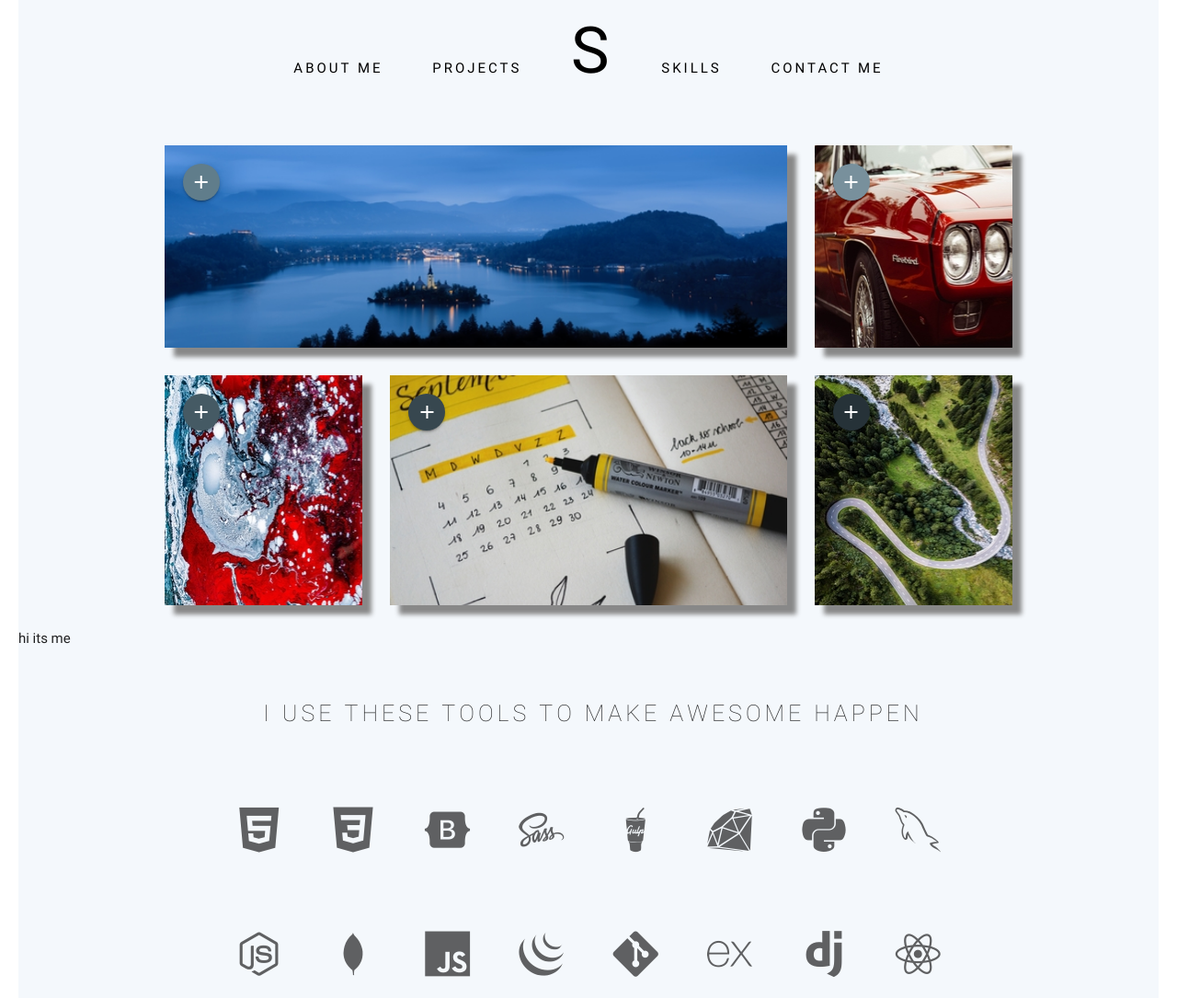
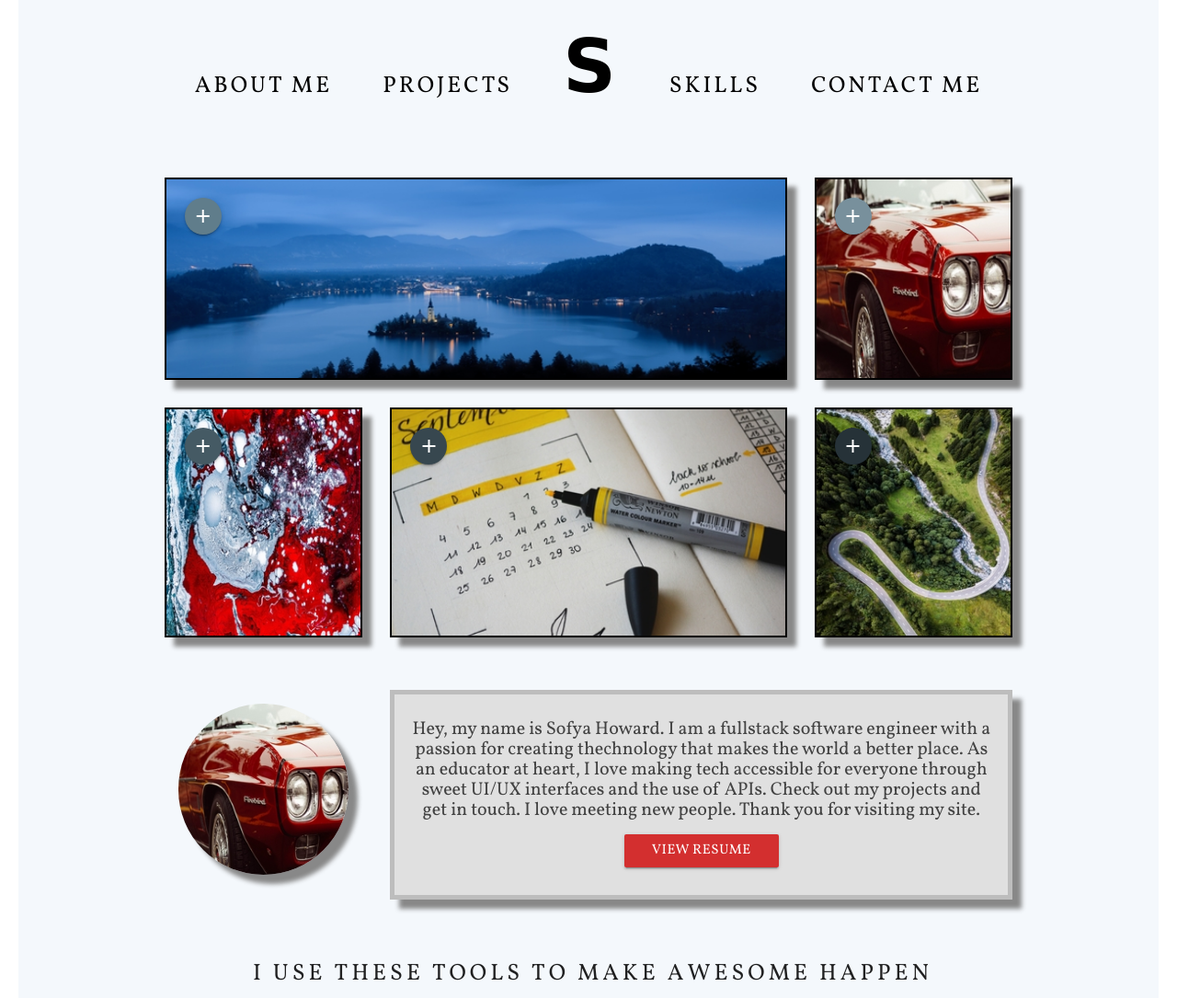
Before and after one commit to sofyahoward/portfolio, a plain HTML site: page index.html in a window 1280 px wide. Shown: the part 47-1132 px from the top of the page at 92% size. Drawn offline with nearby package versions, Linux system fonts and the light colour scheme; a web font is replaced by a local one.

```diff
--- a/index.html
+++ b/index.html
@@ -10,7 +10,9 @@
   <link href="https://fonts.googleapis.com/icon?family=Material+Icons" rel="stylesheet">
 
   <!-- TEXT FONT FOR THE WEBPAGE -->
-  <link href="https://fonts.googleapis.com/css?family=Great+Vibes" rel="stylesheet">
+  <link href="https://fonts.googleapis.com/css?family=Vollkorn" rel="stylesheet">
+
+  <link href="https://fonts.googleapis.com/css?family=Clicker+Script" rel="stylesheet">
   <!-- JQUERY CDN -->
   <script src="https://code.jquery.com/jquery-3.2.1.min.js" integrity="sha256-hwg4gsxgFZhOsEEamdOYGBf13FyQuiTwlAQgxVSNgt4=" crossorigin="anonymous"></script>
   <!-- CUSTOM JAVASCRIPT FILE -->
@@ -65,11 +67,11 @@
           </a>
           </div>
 
-          <!-- Modal Structure -->
+          <!-- Modal project 1 -->
           <div id="modal1" class="modal modal-fixed-footer">
             <div class="modal-content">
               <h4>Modal Header</h4>
-              <p>A bunch of text</p>
+              modal project 1
             </div>
             <div class="modal-footer">
               <a href="#!" class="modal-action modal-close waves-effect waves-blue btn-flat"><i class="material-icons">clear</i></a>
@@ -78,38 +80,107 @@
 
           <!-- THIS IS BOX 2 -->
           <div data-tilt data-tilt-axis class="box box2">
-            <a class="btn-floating btn-small waves-effect waves-light modal-trigger #78909c blue-grey lighten-1" href="#modal1">
+            <a class="btn-floating btn-small waves-effect waves-light modal-trigger #78909c blue-grey lighten-1" href="#modal2">
               <i class="material-icons">add</i>
             </a>
             </div>
 
+          <!--  MODAL PROJECT 2-->
+            <div id="modal2" class="modal modal-fixed-footer">
+              <div class="modal-content">
+                <h4>Modal Header</h4>
+                modal project 2
+              </div>
+              <div class="modal-footer">
+                <a href="#!" class="modal-action modal-close waves-effect waves-blue btn-flat"><i class="material-icons">clear</i></a>
+              </div>
+            </div>
+
+
           <!-- THIS IS BOX 3 -->
           <div data-tilt data-tilt-axis class="box box3">
-            <a class="btn-floating btn-small waves-effect waves-light modal-trigger #455a64 blue-grey darken-2" href="#modal1">
+            <a class="btn-floating btn-small waves-effect waves-light modal-trigger #455a64 blue-grey darken-2" href="#modal3">
               <i class="material-icons">add</i>
             </a>
             </div>
 
+          <!-- MODAL PROJECT 3 -->
+            <div id="modal3" class="modal modal-fixed-footer">
+              <div class="modal-content">
+                <h4>Modal Header</h4>
+                modal project 3
+              </div>
+              <div class="modal-footer">
+                <a href="#!" class="modal-action modal-close waves-effect waves-blue btn-flat"><i class="material-icons">clear</i></a>
+              </div>
+            </div>
+
           <!-- THIS IS BOX 4 -->
           <div data-tilt data-tilt-axis class="box box4">
-            <a class="btn-floating btn-small waves-effect waves-light modal-trigger #37474f blue-grey darken-3" href="#modal1">
+            <a class="btn-floating btn-small waves-effect waves-light modal-trigger #37474f blue-grey darken-3" href="#modal4">
               <i class="material-icons">add</i>
             </a>
             </div>
 
+            <div id="modal4" class="modal modal-fixed-footer">
+              <div class="modal-content">
+                <h4>Modal Header</h4>
+                modal project 4
+              </div>
+              <div class="modal-footer">
+                <a href="#!" class="modal-action modal-close waves-effect waves-blue btn-flat"><i class="material-icons">clear</i></a>
+              </div>
+            </div>
+
           <!-- THIS IS BOX 5 -->
           <div data-tilt data-tilt-axis class="box box5">
-            <a class="btn-floating btn-small waves-effect waves-light modal-trigger #263238 blue-grey darken-4" href="#modal1">
+            <a class="btn-floating btn-small waves-effect waves-light modal-trigger #263238 blue-grey darken-4" href="#modal5">
               <i class="material-icons">add</i>
             </a>
             </div>
         </div>
         </div>
 
+        <div id="modal5" class="modal modal-fixed-footer">
+          <div class="modal-content">
+            <h4>Modal Header</h4>
+            modal project 5
+          </div>
+          <div class="modal-footer">
+            <a href="#!" class="modal-action modal-close waves-effect waves-blue btn-flat"><i class="material-icons">clear</i></a>
+          </div>
+        </div>
+
     <!-- THIS IS ABOUT ME PAGE -->
     <div class="aboutmepage" id="aboutmepageid">
-      <p>hi its me</p>
+      <div class="cssbox">
+        <div class="box box6">
+          <img src="firebird.jpg" alt="" class="circle responsive-img myphoto">
+        </div>
+        <div class="box box7">
+          <h5 class="intro">Hey, my name is Sofya Howard. I am a fullstack software engineer with a passion for creating thechnology that makes the world a better place. As an educator at heart, I love making tech accessible for everyone through sweet UI/UX interfaces and the use of APIs. Check out my projects and get in touch. I love meeting new people.
+            Thank you for visiting my site.</h5>
+
+        <!-- RESUME BUTTON -->
+            <div class="resumebutton">
+              <a class="btn waves-effect waves-light modal-trigger  #d32f2f red darken-2" href="#modalresume">
+                View Resume
+              </a>
+            </div>
+        </div>
+      </div>
     </div>
+
+            <!-- MODAL RESUME -->
+            <div id="modalresume" class="modal modal-fixed-footer">
+              <div class="modal-content">
+                <h4>Modal Header</h4>
+                THIS IS MY RESUME
+              </div>
+              <div class="modal-footer">
+                <a href="#!" class="modal-action modal-close waves-effect waves-blue btn-flat"><i class="material-icons">clear</i></a>
+              </div>
+            </div>
 
     <!-- THIS IS MY SKILLS PAGE -->
     <div class="skillspage" id="skillspageid">
@@ -160,7 +231,14 @@
       <a href="#"><i class="fa fa-dribbble fa-3x dribble" aria-hidden="true"></i></a>
     </div>
     <a href="#" class="scrollToTop"><i class="fa fa-angle-double-up fa-3x" aria-hidden="true"></i></a>
+
+    <!--  THIS IS THE COPYWRIGHT SIGN-->
+    <div class="copywright">
+    Made in 2017 by Sofya Howard © All Rights Reserved
+    </div>
   </div>
+
+
 
   <!-- THIS IS MATERIALIZE SCRIPT -->
   <script src="https://cdnjs.cloudflare.com/ajax/libs/materialize/0.100.2/js/materialize.min.js"></script>
--- a/styles.css
+++ b/styles.css
@@ -2,6 +2,7 @@
 
 body {
   background-color: white;
+  font-family: 'Vollkorn', serif;
 }
 
 /*THIS IS THE WRAPPER FOR THE WHOLE PAGE*/
@@ -24,7 +25,7 @@
 div#top_nav {
   padding: 10px;
   text-align: center;
-
+  font-size: 25px;
 }
 
 div#top_nav li {
@@ -68,7 +69,9 @@
 }
 
 .Slogo {
-  font-size: 70px;
+  font-size: 80px;
+  font-family: 'Clicker Script', cursive;
+  font-weight: bold;
 }
 
 
@@ -79,6 +82,7 @@
   padding-right: 12%;
 }
 
+@media (min-width: 768px) {
   .cssbox{
     padding: 10px;
     display:grid;
@@ -89,6 +93,8 @@
     align-items:stretch;
 
   }
+}
+
 
  .cssbox >div{
    /*background: #eee;*/
@@ -99,6 +105,7 @@
 .cssbox >div:nth-child(odd){
   /*background: #ddd;*/
 }
+
 .box1{
   grid-column: 1/3;
   height: 220px;
@@ -107,6 +114,7 @@
   background-repeat: no-repeat;
   background-size: cover;
   opacity: 1;
+  border: 2px solid black;
 }
 .box1:hover{
   opacity: .6;
@@ -117,6 +125,7 @@
 background-image: url('firebird.jpg');
 background-repeat: no-repeat;
 background-size: cover;
+border: 2px solid black;
 }
 .box3{
 height: 250px;
@@ -124,6 +133,7 @@
 background-image: url('strawberry.jpg');
 background-repeat: no-repeat;
 background-size: cover;
+border: 2px solid black;
 }
 .box4{
   height: 250px;
@@ -132,6 +142,7 @@
 background-repeat: no-repeat;
 background-size: cover;
 opacity: 1;
+border: 2px solid black;
 }
 .box4:hover{
   opacity: .6;
@@ -142,6 +153,8 @@
 background-image: url('road.jpg');
 background-repeat: no-repeat;
 background-size: cover;
+padding: 2%;
+border: 2px solid black;
 }
 
 /*THIS IS THE MODAL FEATURE*/
@@ -151,8 +164,51 @@
   opacity: .8;
   width: 80%;
   height: 100%;
+  overflow: scroll;
 }
 
+/*ABOUT ME PAGE*/
+
+.aboutmepage {
+  padding-top: 3%;
+  padding-left: 12%;
+  padding-right: 12%;
+}
+
+.box6{
+  grid-column: 1/1;
+  height: 220px;
+  background-color: #f4f8fc;
+  opacity: 1;
+  padding: 2%;
+}
+
+.myphoto {
+  box-shadow: 10px 10px 5px #888;
+
+}
+
+.box7{
+  grid-column: 2/4;
+  box-shadow: 10px 10px 5px #888;
+  background-color: #e0e0e0;
+  background-repeat: no-repeat;
+  background-size: cover;
+  opacity: 1;
+  border: 5px #bdbdbd solid;
+  padding: 2%;
+}
+.intro{
+  color: #424242;
+  font-size: 20px;
+  text-align: center;
+  padding-top: 0px;
+}
+.resumebutton{
+text-align: center;
+padding: 0px;
+padding-bottom: 10px;
+}
 /*THIS IS MY SKILLS PAGE*/
 .skillspage {
   font-size: 50PX;
@@ -248,3 +304,8 @@
 .scrollToTop:hover {
   text-decoration: none;
 }
+
+.copywright{
+  text-align: center;
+  color: #424242;
+}
```
Lines whose indentation alone changed are shown as unchanged.
